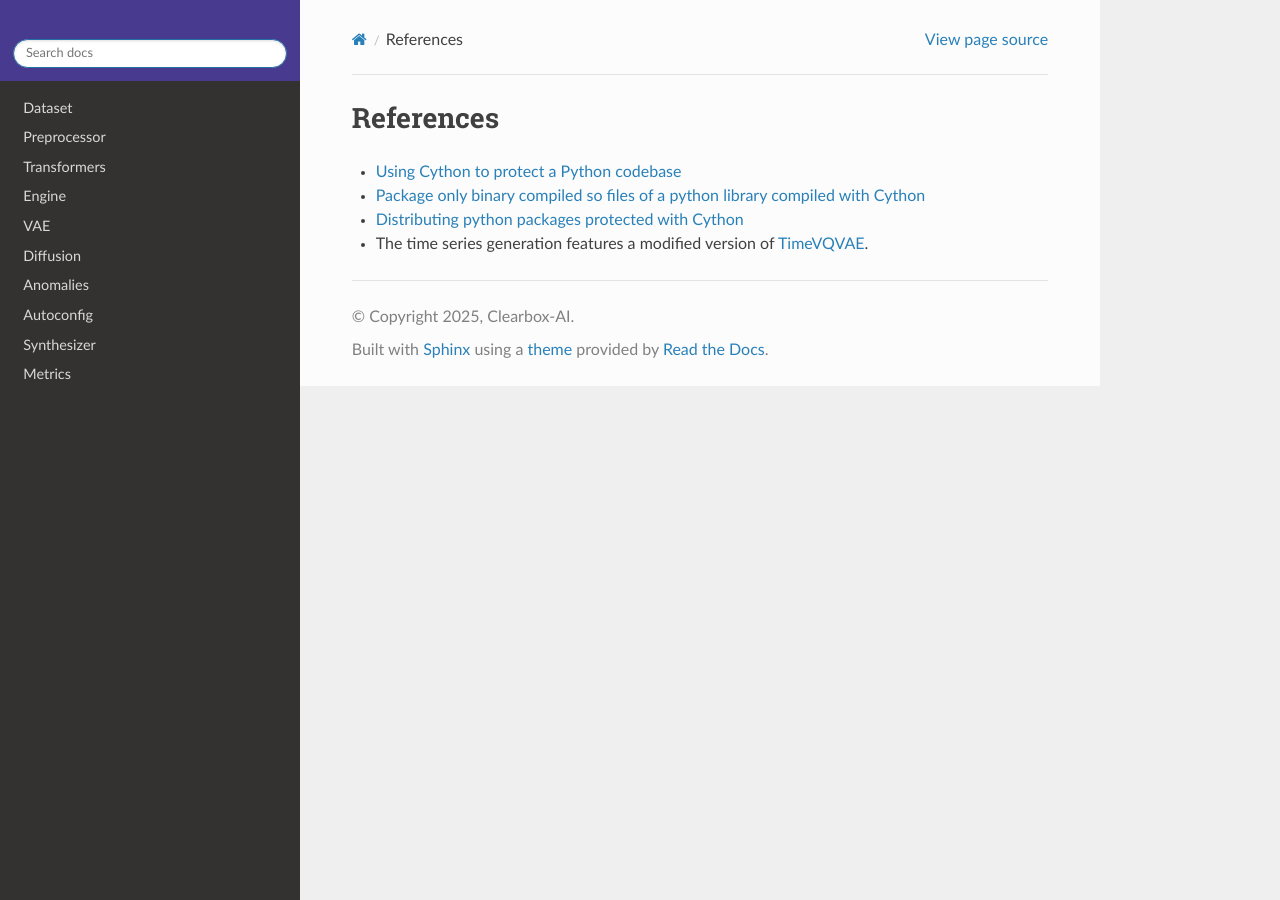
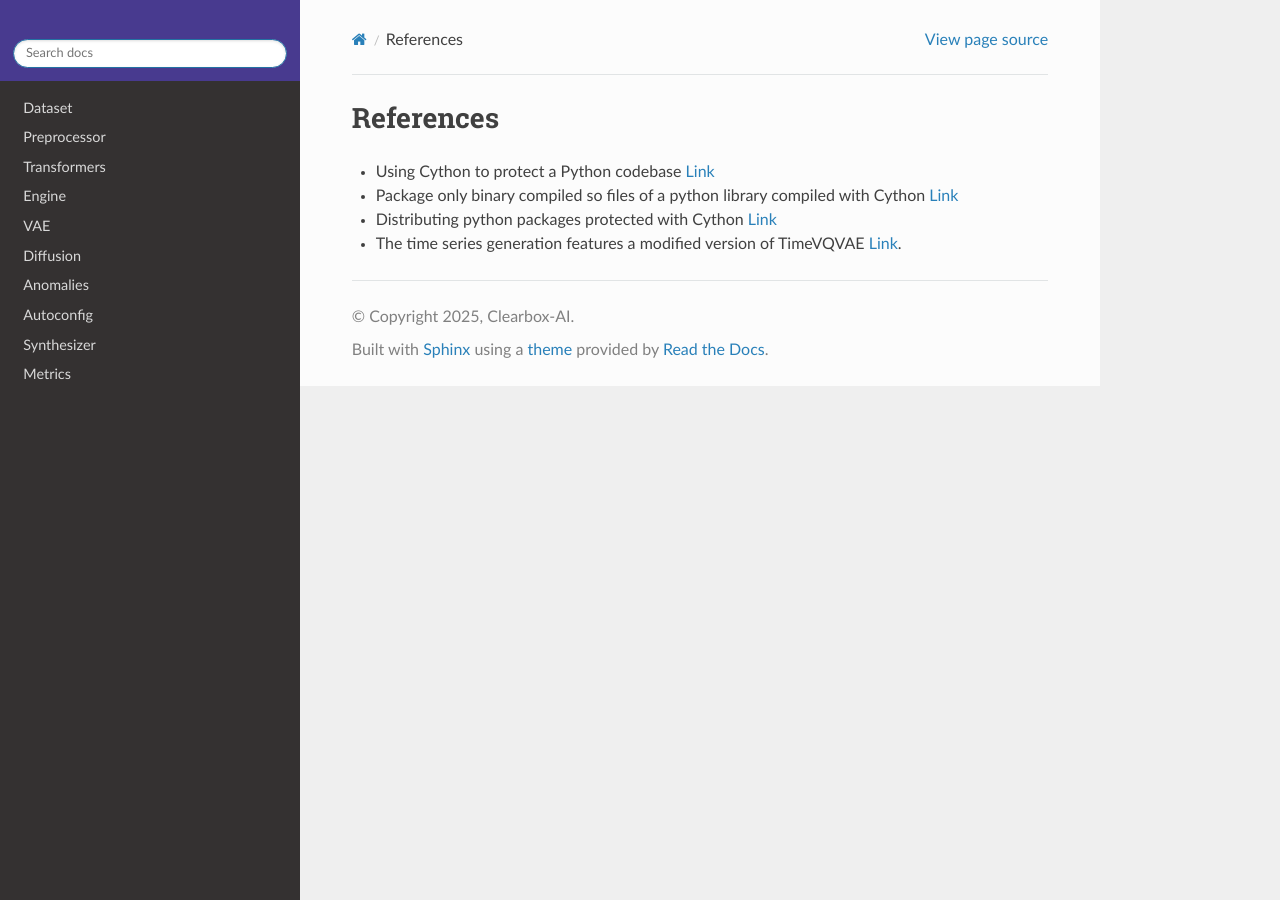
Before and after one commit to Clearbox-AI/clearbox-synthetic-kit, a Sphinx documentation site: the page built from docs/source/doc_3.md, in a window 1280 px wide. Built offline with Sphinx 7.4.7 and the Read the Docs theme 3.1.0, drawn with Linux system fonts in a browser that asks for light colours.

Commit message:
minor fix #3

```diff
--- a/docs/source/doc_3.md
+++ b/docs/source/doc_3.md
@@ -1,5 +1,5 @@
 ### References
-* [Using Cython to protect a Python codebase ](https://bucharjan.cz/blog/using-cython-to-protect-a-python-codebase.html)
-* [Package only binary compiled so files of a python library compiled with Cython](https://stackoverflow.com/questions/39499453/package-only-binary-compiled-so-files-of-a-python-library-compiled-with-cython)
-* [Distributing python packages protected with Cython](https://medium.com/swlh/distributing-python-packages-protected-with-cython-40fc29d84caf)
-* The time series generation features a modified version of [TimeVQVAE](https://github.com/ML4ITS/TimeVQVAE).
+* Using Cython to protect a Python codebase [Link](https://bucharjan.cz/blog/using-cython-to-protect-a-python-codebase.html)
+* Package only binary compiled so files of a python library compiled with Cython [Link](https://stackoverflow.com/questions/39499453/package-only-binary-compiled-so-files-of-a-python-library-compiled-with-cython)
+* Distributing python packages protected with Cython [Link](https://medium.com/swlh/distributing-python-packages-protected-with-cython-40fc29d84caf)
+* The time series generation features a modified version of TimeVQVAE [Link](https://github.com/ML4ITS/TimeVQVAE).
```
